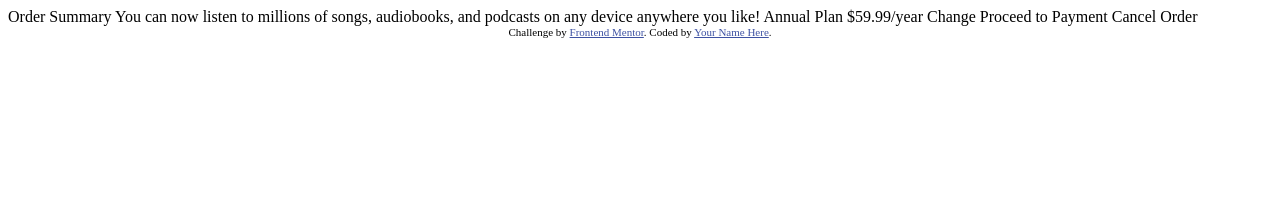
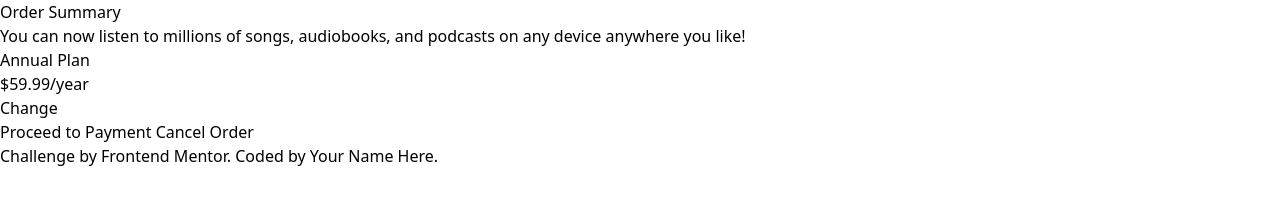
Before and after one commit to Fejiro001/order-summary-component-main, a website: page index.html in a window 1280 px wide. Drawn offline with Linux system fonts and the light colour scheme.

Commit message:
structured html

```diff
--- /dev/null
+++ b/css/style.css
@@ -0,0 +1,3 @@
+@tailwind base;
+@tailwind components;
+@tailwind utilities;
--- a/index.html
+++ b/index.html
@@ -1,37 +1,46 @@
 <!DOCTYPE html>
 <html lang="en">
-<head>
-  <meta charset="UTF-8">
-  <meta name="viewport" content="width=device-width, initial-scale=1.0"> <!-- displays site properly based on user's device -->
+  <head>
+    <meta charset="UTF-8" />
+    <meta name="viewport" content="width=device-width, initial-scale=1.0" />
+    <!-- displays site properly based on user's device -->
 
-  <link rel="icon" type="image/png" sizes="32x32" href="./images/favicon-32x32.png">
+    <link
+      rel="icon"
+      type="image/png"
+      sizes="32x32"
+      href="./images/favicon-32x32.png"
+    />
 
-  <title>Frontend Mentor | Order summary card</title>
+    <link rel="stylesheet" href="./css/output.css" />
 
-  <!-- Feel free to remove these styles or customise in your own stylesheet 👍 -->
-  <style>
-    .attribution { font-size: 11px; text-align: center; }
-    .attribution a { color: hsl(228, 45%, 44%); }
-  </style>
-</head>
-<body>
+    <title>Frontend Mentor | Order summary card</title>
+  </head>
+  <body>
+    <main>
+      <div class=""></div>
 
-  Order Summary
+      <section>
+        <h1>Order Summary</h1>
+        <p>
+          You can now listen to millions of songs, audiobooks, and podcasts on
+          any device anywhere you like!
+        </p>
+        <div>
+          <p>Annual Plan</p>
+          <p>$59.99/year</p>
+          <a href="">Change</a>
+        </div>
+        <button>Proceed to Payment</button>
+        <a href="">Cancel Order</a>
+      </section>
+    </main>
 
-  You can now listen to millions of songs, audiobooks, and podcasts on any
-  device anywhere you like!
-
-  Annual Plan
-  $59.99/year
-
-  Change
-
-  Proceed to Payment
-  Cancel Order
-
-  <div class="attribution">
-    Challenge by <a href="https://www.frontendmentor.io?ref=challenge" target="_blank">Frontend Mentor</a>.
-    Coded by <a href="#">Your Name Here</a>.
-  </div>
-</body>
+    <footer class="attribution">
+      Challenge by
+      <a href="https://www.frontendmentor.io?ref=challenge" target="_blank"
+        >Frontend Mentor</a
+      >. Coded by <a href="#">Your Name Here</a>.
+    </footer>
+  </body>
 </html>
--- /dev/null
+++ b/tailwind.config.js
@@ -0,0 +1,8 @@
+/** @type {import('tailwindcss').Config} */
+module.exports = {
+  content: ["index.html"],
+  theme: {
+    extend: {},
+  },
+  plugins: [],
+}
```
Also changed, not shown: package.json (added, +16 -0 lines), css/output.css (added), 2 other files.
